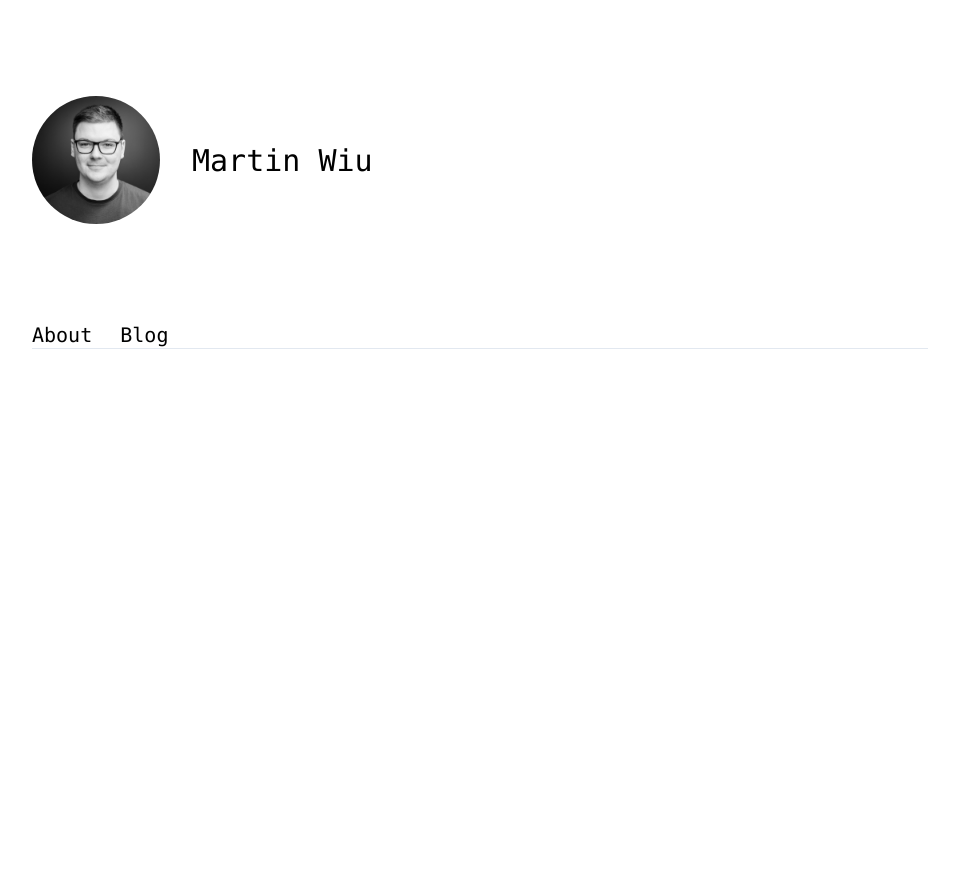
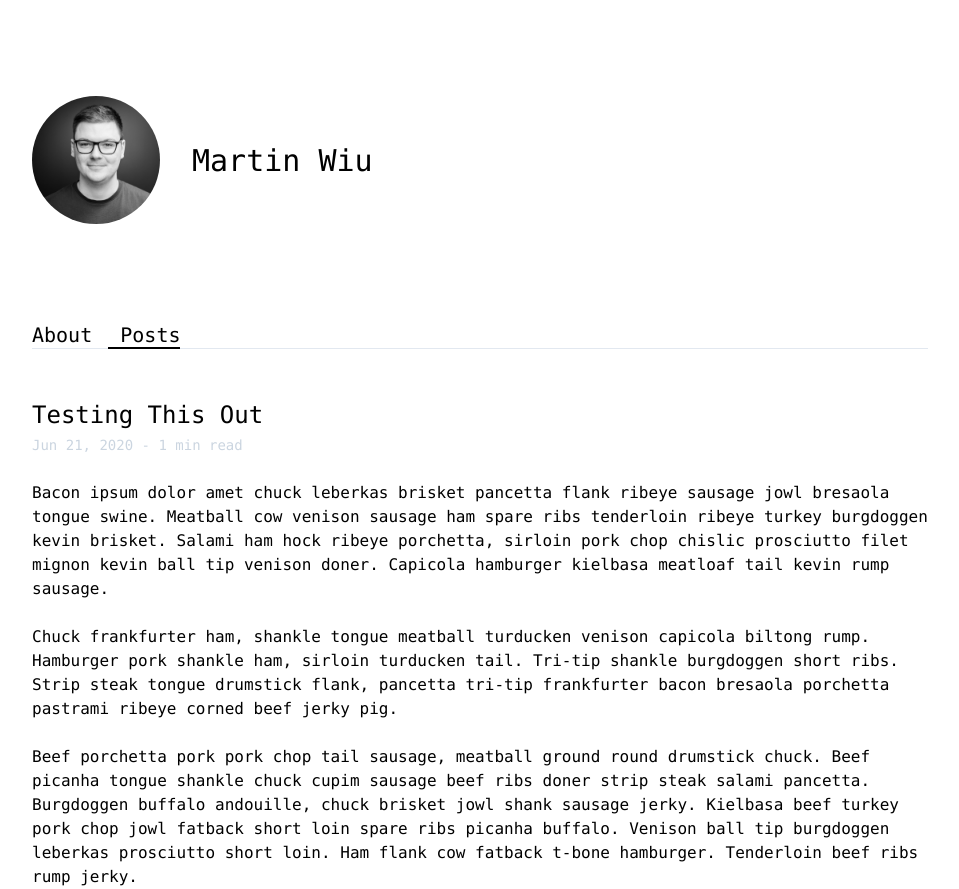
Before and after one commit to wiu753/martinwiu.com, a Nuxt app: page /posts/my-first-post in a window 1280 px wide. Shown: the whole page, without its empty margins (160-1119 px from the left). Before the commit the page ends 800 px from the top, so only its background shows below. Built offline with nearby package versions, Linux system fonts and the light colour scheme; what @tailwindcss/ui would draw is missing.

Commit message:
Update content

```diff
--- a/components/Navbar.vue
+++ b/components/Navbar.vue
@@ -66,10 +66,10 @@
           About</nuxt-link
         >
         <nuxt-link
-          to="/blog"
+          to="/posts"
           class="ml-4 border-b-2 border-transparent desktop hover:text-gray-500 focus:text-gray-500 focus:border-gray-300"
         >
-          Blog
+          Posts
         </nuxt-link>
       </div>
     </div>
@@ -85,10 +85,10 @@
           About
         </nuxt-link>
         <nuxt-link
-          to="/blog"
+          to="/posts"
           class="block py-2 pl-3 pr-4 text-base text-gray-600 border-l-4 border-transparent mobile hover:text-gray-800 hover:bg-gray-50 hover:border-gray-300 focus:text-gray-800 focus:bg-gray-50 focus:border-gray-300"
         >
-          Blog
+          Posts
         </nuxt-link>
       </div>
     </div>
--- a/pages/index.vue
+++ b/pages/index.vue
@@ -1,15 +1,15 @@
 <template>
   <main>
     <p class="mb-6">
-      Hey there! My name is Martin Wiu, I'm a {{ age }} years old Norwegian web
+      Hey there! My name is Martin Wiu, I'm a {{ age }} year old Norwegian web
       developer studying software engineering. I'm a minimalist, dog lover and
       life long learner. I like to read books about finance, productivity and
       self-improvement.
     </p>
-    <p class="mt-6">
-      I have work experience with Vue, Laravel and MySQL but I'm transitioning
-      into Node, Express and MongoDB. If you want to know some more details
-      about me I have a document that I frequently update
+    <p class="mt">
+      I write posts about different technologies, web development, software
+      engineering and productivity. If you want to know some more details about
+      me I have a document that I frequently update
       <a
         class="underline"
         href="https://www.notion.so/Info-Tech-Overview-533cdb1e8fe74ea3bece9fd564bfbee6"
--- a/pages/blog/index.vue
+++ b/pages/posts/index.vue
@@ -1,7 +1,7 @@
 <template>
   <main>
-    <div v-for="post in blog" :key="post.slug" class="mb-10">
-      <nuxt-link :to="'/blog/' + post.slug">
+    <div v-for="post in posts" :key="post.slug" class="mb-10">
+      <nuxt-link :to="'/posts/' + post.slug">
         <h1 class="text-2xl">{{ post.title }}</h1>
         <span class="text-sm text-gray-400"
           >{{ post.datePublished }} - {{ post.minutesToRead }} min read</span
@@ -31,7 +31,7 @@
 </template>
 
 <script>
-import blog from '@/blog'
+import posts from '@/posts'
 
 export default {
   data() {
@@ -41,17 +41,17 @@ export default {
   },
 
   computed: {
-    blog() {
+    posts() {
       const arr = []
-      for (let i = this.index - 5; i < blog.length; i++) {
+      for (let i = this.index - 5; i < posts.length; i++) {
         if (i < this.index) {
-          arr.push(blog[i])
+          arr.push(posts[i])
         }
       }
       return arr
     },
     amountOfPosts() {
-      return blog.length
+      return posts.length
     }
   },
 
--- a/pages/blog/my-first-blog-post.vue
+++ b/pages/posts/my-first-post.vue
@@ -1,5 +1,5 @@
 <template>
-  <blog-post>
+  <post-template>
     <template v-slot:title>{{ post.title }}</template>
     <template v-slot:info>
       {{ post.datePublished }} - {{ post.minutesToRead }} min read
@@ -30,27 +30,27 @@
         hamburger. Tenderloin beef ribs rump jerky.
       </p>
     </template>
-  </blog-post>
+  </post-template>
 </template>
 
 <script>
-import BlogPost from '@/components/BlogPost'
-import blog from '@/blog'
+import PostTemplate from '@/components/Post'
+import posts from '@/posts.js'
 
 export default {
   components: {
-    BlogPost
+    PostTemplate
   },
 
   data() {
     return {
-      slug: 'my-first-blog-post'
+      slug: 'my-first-post'
     }
   },
 
   computed: {
     post() {
-      return blog.find((obj) => obj.slug === this.slug)
+      return posts.find((obj) => obj.slug === this.slug)
     }
   }
 }
--- a/blog.js
+++ b/posts.js
@@ -1,6 +1,6 @@
 export default [
   {
-    slug: 'my-first-blog-post',
+    slug: 'my-first-post',
     title: 'Testing This Out',
     datePublished: 'Jun 21, 2020',
     minutesToRead: 1,
```
Also changed, not shown: components/Post.vue (renamed from components/BlogPost.vue).
